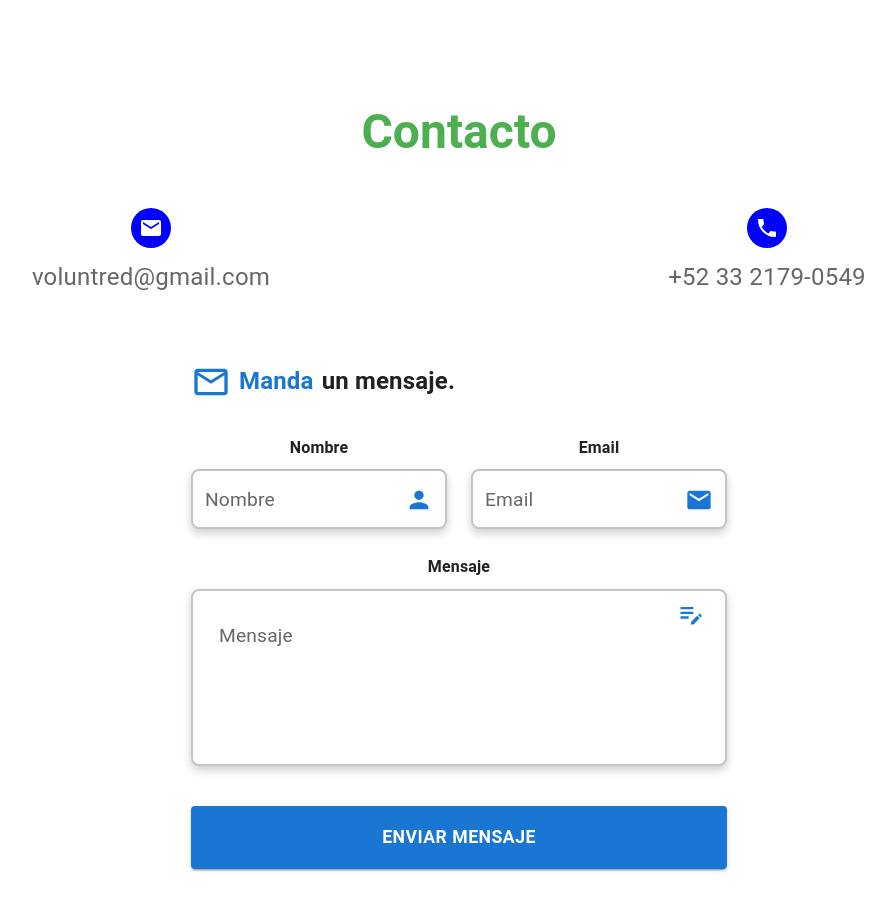
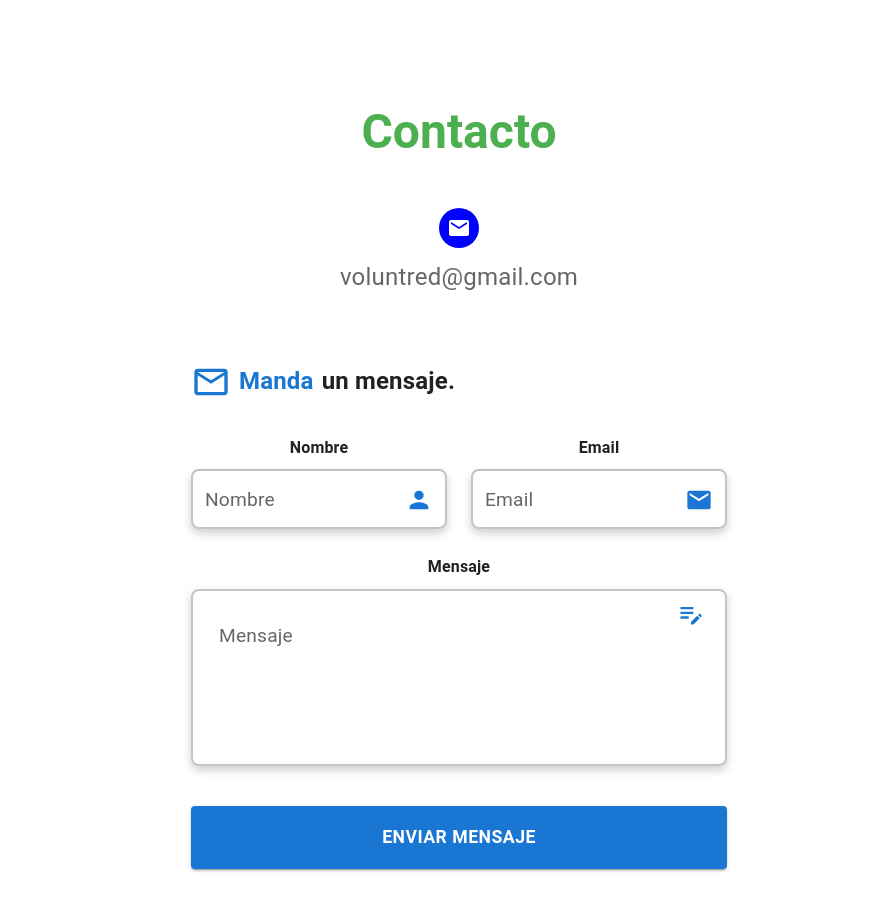
Before and after one commit to MarioB19/voluntred_web, a Next.js app: page / in a window 1280 px wide. Shown: the part 6900-7810 px from the top of the page, without its empty margins (181-1076 px from the left). Built offline with nearby package versions, Linux system fonts and the light colour scheme.

Commit message:
Eliminando telefono de informacion de contacto

```diff
--- a/src/components/Contacto.js
+++ b/src/components/Contacto.js
@@ -26,15 +26,7 @@ export default function Contacto() {
           </IconButton>
           <Typography variant="subtitle1" sx={{ color: 'text.secondary', fontSize: '1.5rem' }}>voluntred@gmail.com</Typography>
         </Grid>
-        <Grid item xs={12} sm={6} display="flex" flexDirection="column" alignItems="center">
-          <IconButton sx={{ color: 'white', bgcolor: 'blue', mb: 1, '&:hover': { bgcolor: 'blue' }, borderRadius: '50%' }}>
-            <PhoneIcon />
-          </IconButton>
-          <Typography variant="subtitle1" sx={{ color: 'text.secondary', fontSize: '1.5rem' }}>
-            +52 33 2179-0549<br />
 
-          </Typography>
-        </Grid>
       </Grid>
       <FormularioContacto></FormularioContacto>
     </Box>
```
